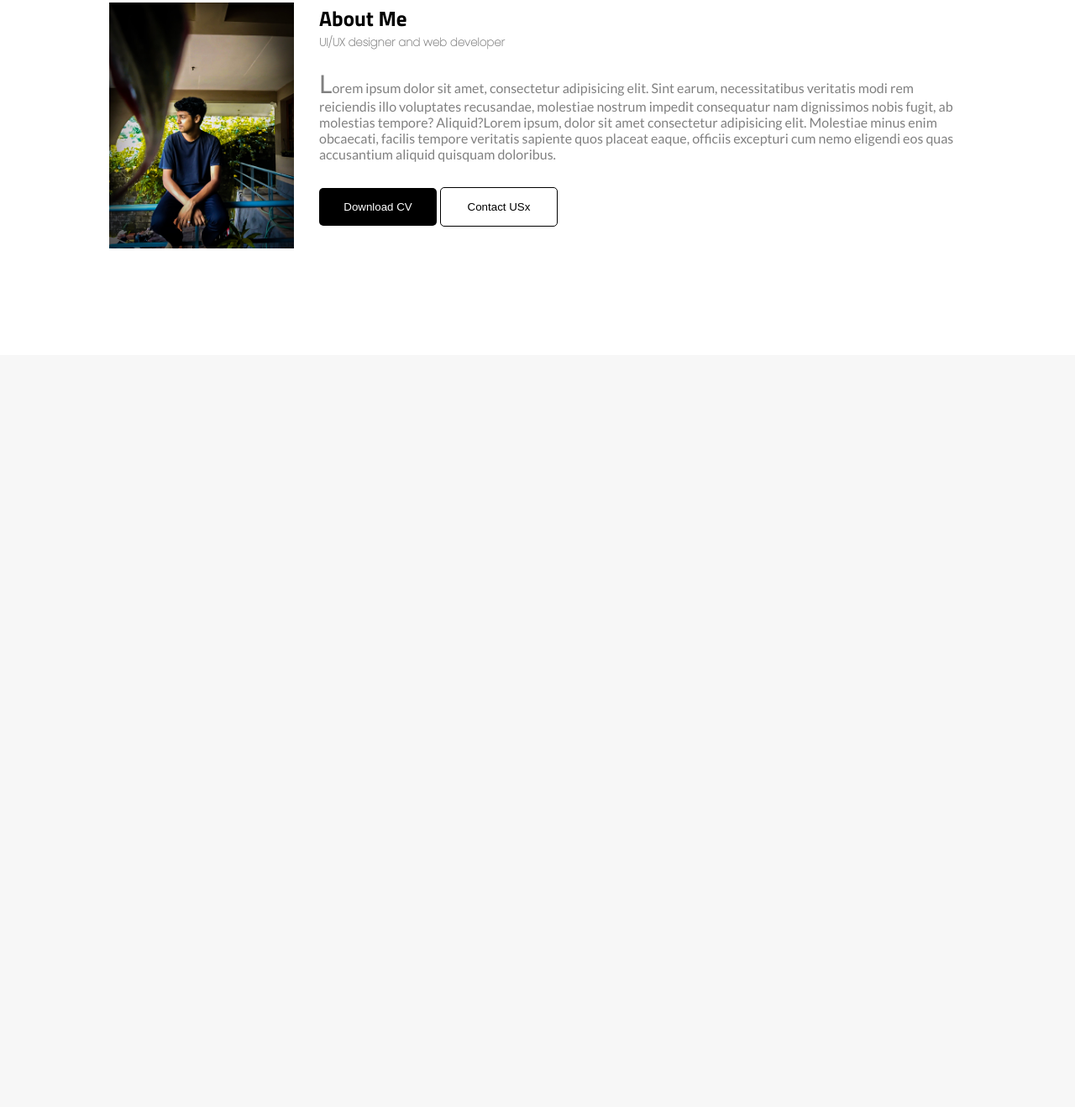
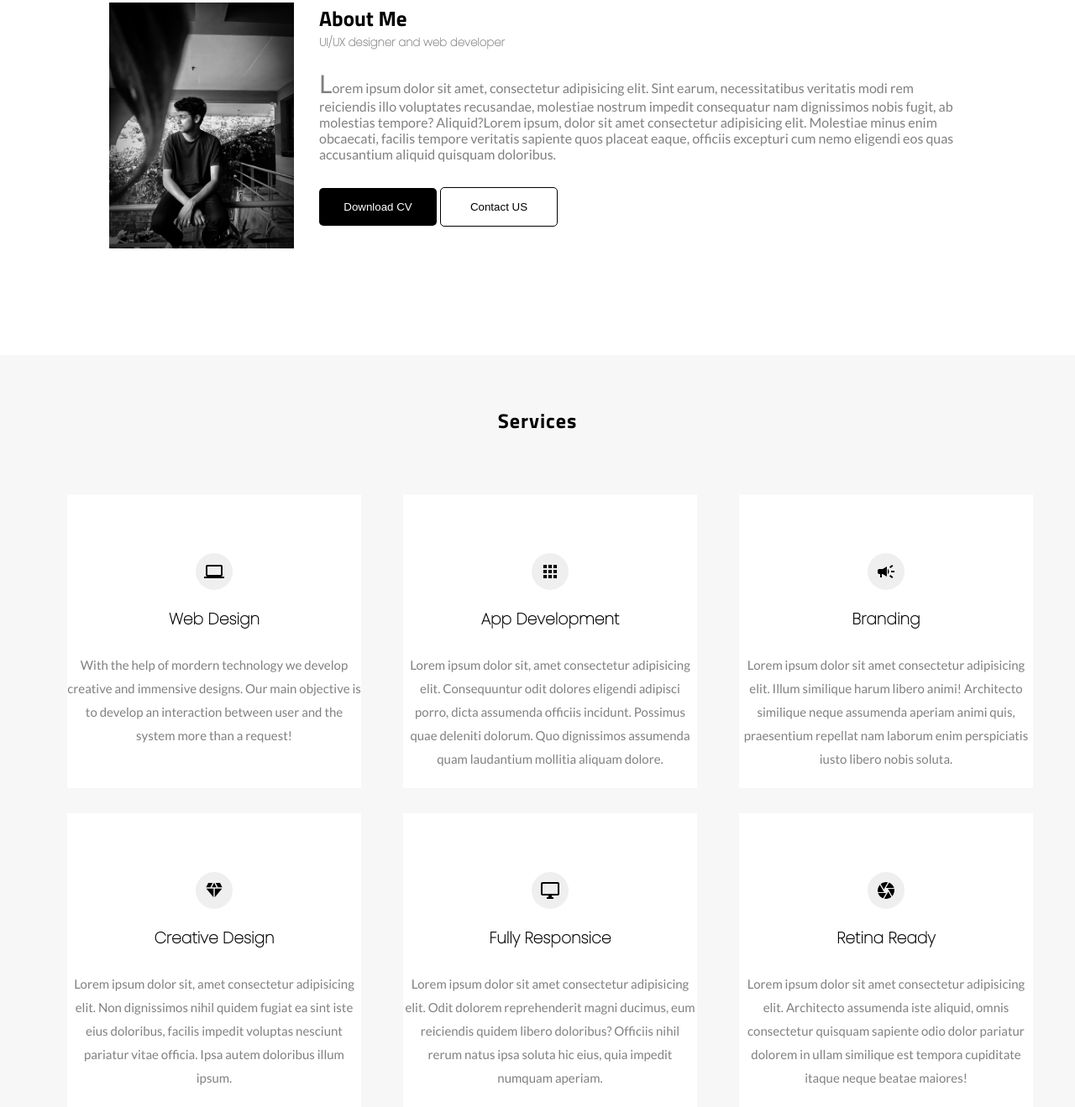
Before and after one commit to abialif004/personal-website2, a plain HTML site: page index.html in a window 1280 px wide. Shown: the part 907-2226 px from the top of the page at 84% size. Before the commit the page ends 1330 px from the top, so only its background shows below. Drawn offline with Linux system fonts and the light colour scheme.

Commit message:
Final touch done

```diff
--- a/index.html
+++ b/index.html
@@ -7,6 +7,8 @@
   <meta name="viewport" content="width=device-width, initial-scale=1.0">
   <title>Abi Alif</title>
   <link rel="stylesheet" href="style/style.css">
+  <link href="https://fonts.googleapis.com/icon?family=Material+Icons"
+      rel="stylesheet">
 </head>
 
 <body>
@@ -30,7 +32,7 @@
     <div class="head-title">
 
       <h1 class="hello-title">Hello</h1>
-      <h1 class="second-title">I Am </h1><span class="developer">Developer</span>
+      <h1 class="second-title">I Am </h1><span class="developer">Developer.</span>
 
     </div>
   </section>
@@ -46,7 +48,7 @@
   <div class="Challanges"></div>
   <div class="buttons">
     <button class="download-cv" type="button">Download CV</button>
- <button class="contact-us" type="button">Contact USx</button>
+ <button class="contact-us" type="button">Contact US</button>
   </div>
 
 </div>
@@ -54,6 +56,58 @@
 
   </section>
   <section id="services">
+    <h1 class="services-title">Services</h1>
+    <div class="items">
+      <div class="item">
+        <i class="material-icons icons">
+          laptop
+        </i>
+        <h3 class="card-title">Web Design</h3>
+      <p class="card-text">With the help of mordern technology we develop creative and immensive designs. Our main objective is to develop an interaction between user and the system more than a request!</p>
+
+      </div>
+    <div class="item">
+      <i class="material-icons icons">
+      apps
+      </i>
+      <h3 class="card-title">App Development</h3>
+      <p class="card-text">Lorem ipsum dolor sit, amet consectetur adipisicing elit. Consequuntur odit dolores eligendi adipisci porro, dicta assumenda officiis incidunt. Possimus quae deleniti dolorum. Quo dignissimos assumenda quam laudantium mollitia aliquam dolore.</p>
+
+    </div>
+    <div class="item">
+      <i class="material-icons icons">
+       campaign
+      </i>
+      <h3 class="card-title">Branding</h3>
+      <p class="card-text">Lorem ipsum dolor sit amet consectetur adipisicing elit. Illum similique harum libero animi! Architecto similique neque assumenda aperiam animi quis, praesentium repellat nam laborum enim perspiciatis iusto libero nobis soluta.</p>
+
+    </div>
+    <div class="item">
+      <i class="material-icons icons">
+     diamond
+      </i>
+      <h3 class="card-title">Creative Design</h3>
+      <p class="card-text">Lorem ipsum dolor sit, amet consectetur adipisicing elit. Non dignissimos nihil quidem fugiat ea sint iste eius doloribus, facilis impedit voluptas nesciunt pariatur vitae officia. Ipsa autem doloribus illum ipsum.</p>
+
+    </div>
+    <div class="item">
+      <i class="material-icons icons">
+        desktop_windows
+      </i>
+      <h3 class="card-title">Fully Responsice</h3>
+      <p class="card-text">Lorem ipsum dolor sit amet consectetur adipisicing elit. Odit dolorem reprehenderit magni ducimus, eum reiciendis quidem libero doloribus? Officiis nihil rerum natus ipsa soluta hic eius, quia impedit numquam aperiam.</p>
+
+    </div>
+    <div class="item">
+      <i class="material-icons icons">
+        camera
+      </i>
+      <h3 class="card-title">Retina Ready</h3>
+      <p class="card-text">Lorem ipsum dolor sit amet consectetur adipisicing elit. Architecto assumenda iste aliquid, omnis consectetur quisquam sapiente odio dolor pariatur dolorem in ullam similique est tempora cupiditate itaque neque beatae maiores!</p>
+
+    </div>
+    </div>
+
 <h2 class="services"></h2>
 
   </section>
--- a/style/style.css
+++ b/style/style.css
@@ -1,76 +1,69 @@
-
-@import url('https://fonts.googleapis.com/css2?family=Poppins:wght@100&display=swap');
-@import url('https://fonts.googleapis.com/css2?family=Lato:wght@100;400&display=swap');
-@import url('https://fonts.googleapis.com/css2?family=Passion+One:wght@700&display=swap');
-@import url('https://fonts.googleapis.com/css2?family=Titillium+Web:wght@600;700;900&display=swap');
+@import url("https://fonts.googleapis.com/css2?family=Poppins:wght@100&display=swap");
+@import url("https://fonts.googleapis.com/css2?family=Lato:wght@100;400&display=swap");
+@import url("https://fonts.googleapis.com/css2?family=Passion+One:wght@700&display=swap");
+@import url("https://fonts.googleapis.com/css2?family=Titillium+Web:wght@600;700;900&display=swap");
 * {
-
   box-sizing: border-box;
   margin: 0;
   padding: 0%;
   scrollbar-width: 0;
 }
-::selection{
+::selection {
   background-color: grey;
   color: black;
 }
-::-webkit-scrollbar{
+::-webkit-scrollbar {
   width: 0;
 }
-body{
+body {
   background-color: #f7f7f7;
 }
 
-#header{
-    background-color: rgba(0, 0, 0, .5);
-    animation:  saturation-change 7s linear ;
+#header {
+  background-color: rgba(0, 0, 0, 0.5);
+  animation: saturation-change 7s linear;
   background-blend-mode: darken;
   flex-wrap: wrap;
   max-height: 1000px;
   background-repeat: no-repeat;
   background-size: cover;
   height: 850px;
-    background-image: url('../images/header.jpg');
+  background-image: url("../images/header.jpg");
   display: grid;
   grid-row: 1/4;
   border: 1px solid black;
-    filter: saturate(200%) ;
+  filter: saturate(200%);
 }
 @keyframes background-fadeIn {
-    0%{
+  0% {
     background-color: rgba(0, 0, 0, 1);
   }
-    100%{
-        background-color: rgba(0, 0, 0, .6);
+  100% {
+    background-color: rgba(0, 0, 0, 0.6);
   }
-
 }
 @keyframes saturation-change {
-    0%{
-        filter:saturate(0%);
-
+  0% {
+    filter: saturate(0%);
   }
-    50%{
+  50% {
     filter: saturate(300%);
-
   }
-    100%{
+  100% {
     filter: saturate(150%);
-
   }
 }
-.navigation-bar{
+.navigation-bar {
   flex-wrap: wrap;
   display: flex;
   flex-direction: row;
   flex-basis: 100%;
   flex-grow: 1;
   flex-shrink: 1;
-
 }
-.logo{
+.logo {
   color: #fff;
-    font-family: 'Lato';
+  font-family: "Lato";
   font-weight: 400;
   margin-top: 25px;
   margin-left: 40px;
@@ -81,76 +74,71 @@ body{
   flex-shrink: 0;
 }
 
-.navigation-elements{
+.navigation-elements {
   font-weight: 100;
   margin-right: 30px;
-    font-family: 'Poppins','sans-serif';
+  font-family: "Poppins", "sans-serif";
   padding-top: 20px;
-    grid-template-columns: auto auto auto auto auto auto auto ;
+  grid-template-columns: auto auto auto auto auto auto auto;
 
   display: grid;
-
 }
-.navigation-element{
+.navigation-element {
   color: #fff;
-    padding: 10px 20px
+  padding: 10px 20px;
 }
-.head-title{
-
-    animation: fade-In 4s linear ;
+.head-title {
+  animation: fade-In 4s linear;
   text-align: center;
   margin-left: auto;
   margin-right: auto;
   line-height: 100px;
 }
 @keyframes fade-In {
-    0%{
+  0% {
     opacity: 0;
   }
-    100%{
+  100% {
     opacity: 1;
   }
 }
 
-.hello-title{
-
+.hello-title {
   font-size: 60px;
   font-style: bold;
-    font-family: 'Lato', cursive;
+  font-family: "Lato", cursive;
   font-weight: 900;
   color: white;
 }
-.second-title{
+.second-title {
   display: inline;
-    opacity: .7;
+  opacity: 0.7;
   font-weight: 100;
   font-size: 50px;
   color: white;
-    font-family: 'Poppins', 'sans-serif';
+  font-family: "Poppins", "sans-serif";
 }
 
-span.developer{
+span.developer {
   font-size: 50px;
   color: white;
-    font-family: 'Poppins', 'sans-serif';
+  font-family: "Poppins", "sans-serif";
   opacity: 1;
   font-weight: 500;
-
 }
 
 /* Head Section Finished */
 
-
-
-
-#about-me{
+#about-me {
   padding: 30px;
   background-color: white;
   padding-bottom: 70px;
-
 }
-
-.contents{
+#about-me:hover .myimage{
+    transform: translateY(-20px);
+    filter: saturate(100%);
+}
+.contents {
   margin-top: 30px;
   display: grid;
   column-gap: 30px;
@@ -158,7 +146,8 @@ span.developer{
   margin-right: 100px;
   margin-left: 100px;
 }
-.myimage{
+.myimage {
+    transition: transform 1s ,filter 1s;
   flex-grow: 1;
   flex-shrink: 1;
   flex-basis: 30%;
@@ -166,58 +155,128 @@ span.developer{
   background-repeat: no-repeat;
   height: 350px;
   width: 220px;
-    background-image: url(../images/image.JPG);
-    filter: saturate(100%);
+  background-image: url(../images/image.jpg);
+  filter: saturate(0%);
 }
-.my-description{
+.my-description {
   flex-grow: 1;
   flex-shrink: 1;
   grid-template-rows: auto auto;
   display: flexbox;
   flex-basis: 80%;
 }
-.about-me{
-    font-family: 'Titillium Web';
+.about-me {
+  font-family: "Titillium Web";
   font-weight: 700;
   font-style: bold;
   font-size: 25px;
 }
-.sub-title{
+.sub-title {
   color: grey;
-    font-family: 'Poppins', sans-serif;
+  font-family: "Poppins", sans-serif;
 }
-.paragraph{
+.paragraph {
   color: grey;
   padding-top: 20px;
-    font-family: 'Lato';
+  font-family: "Lato";
 }
-.buttons{
+.buttons {
   margin-top: 30px;
 }
-.download-cv{
+.download-cv {
   color: white;
   background-color: black;
-    border: 0px none ;
+  border: 0px none;
   border-radius: 5px;
   padding: 15px;
   width: 140px;
-    transition: transform .6s;
-
+  transition: transform 0.6s;
 }
 
-.contact-us{
+.contact-us {
   color: black;
   background-color: white;
-    border: 1px solid black ;
+  border: 1px solid black;
   border-radius: 5px;
   padding: 15px;
   width: 140px;
-    transition: transform .6s;
+  transition: transform 0.6s;
 }
 
-.download-cv:hover , .contact-us:hover {
+.download-cv:hover,
+.contact-us:hover {
   transform: translate(0, -10px);
 }
-.paragraph::first-letter{
+.paragraph::first-letter {
   font-size: 30px;
 }
+
+#services {
+  display: relative;
+  height: 600px;
+}
+.services-title {
+  letter-spacing: 1px;
+  font-family: "Titillium Web";
+  padding-top: 60px;
+  text-align: center;
+}
+
+.items {
+  padding: 70px 0 0 80px;
+  color: black;
+  display: grid;
+  row-gap: 30px;
+
+  grid-template-columns: auto auto auto;
+}
+.item {
+    align-items: center;
+  display: flexbox;
+  width: 350px;
+  height: 350px;
+  text-align: center;
+  background-color: white;
+  flex-basis: 100%;
+  transition: all 1s;
+}
+/* .item:hover {
+    border-radius: 20px;
+  box-shadow: 5px 5px 20px rgba(0, 0, 0, 0.5),
+   inset -5px -5px 10px rgba(255, 255, 255, 0.5),
+    5px 5px 10px rgba(0, 0, 0, 0.5),
+    -5px -5px 10px rgba(255, 255, 255, 0.5);
+  transform: translate(0, -20px) scale(1.05);
+} */
+.item:hover .icons{
+    background-color: rgba(0, 0, 0, 1);
+    color: white;
+}
+.card-title {
+  padding-top: 10px;
+  flex-basis: 100%;
+  font-weight: bolder;
+  font-family: "Poppins", sans-serif;
+  line-height: 50px;
+}
+.card-text {
+  line-height: 28px;
+  padding-top: 20px;
+  flex-basis: 100%;
+  color: grey;
+  font-size: 15px;
+  padding-top: 15px;
+  font-family: "Lato";
+}
+h2.logo {
+  color: black;
+  font-size: 45px;
+}
+.icons {
+    transition: all 1s;
+  margin-top: 20%;
+  background-color: rgb(239, 239, 239);
+  color: black;
+  padding: 10px;
+  border-radius: 50%;
+}
```
Also changed, not shown: images/desktop_windows_black_24dp.svg (added), 1 other file. Lines whose indentation alone changed are shown as unchanged.
